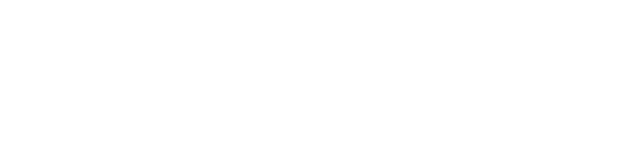
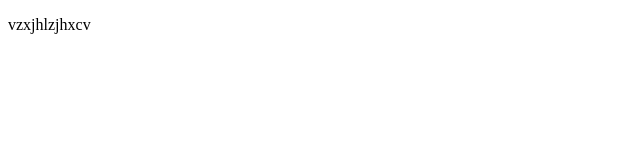
Before and after one commit to awet-dev/npm-package, a website: page index.html in a window 1280 px wide. Shown: the whole page, without its empty margins (0-640 px from the left). Drawn offline with Linux system fonts and the light colour scheme.

```diff
--- a/index.html
+++ b/index.html
@@ -8,6 +8,7 @@
     <title>Document</title>
 </head>
 <body>
+<p>vzxjhlzjhxcv</p>
 
 </body>
 </html>
--- a/package.json
+++ b/package.json
@@ -4,7 +4,9 @@
   "description": "",
   "main": "index.js",
   "scripts": {
-    "test": "echo \"Error: no test specified\" && exit 1"
+    "test": "echo \"Error: no test specified\" && exit 1",
+    "dev": "json-server",
+    "start": "live-server"
   },
   "repository": {
     "type": "git",
@@ -17,7 +19,7 @@
   },
   "homepage": "https://github.com/awet100/npm-package#readme",
   "devDependencies": {
-    "webpack": "^4.44.1"
+    "live-server": "^1.2.1"
   },
   "dependencies": {
     "jquery": "^3.5.1"
```
Also changed, not shown: 1 other file.
